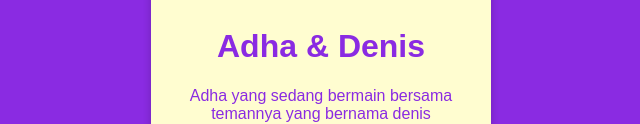
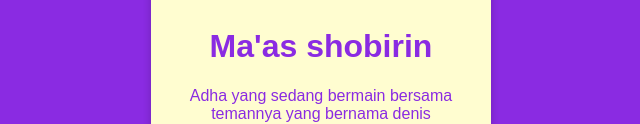
Before and after one commit to 3syke/Syk, a plain HTML site: page index.html in a window 1280 px wide. Shown: the part 223-347 px from the top of the page, without its empty margins (319-959 px from the left). Drawn offline with Linux system fonts and the light colour scheme.

Commit message:
Update index.html

```diff
--- a/index.html
+++ b/index.html
@@ -7,7 +7,7 @@
   <body>
     <div class="kartu-profil">
       <img SRC="IMG_20251017_131755_615.jpg" alt="Foto profil saya">
-      <h1>Adha & Denis</h1>
+      <h1>Ma'as shobirin</h1>
       <p>Adha yang sedang bermain bersama temannya yang bernama denis</p>
       <a href="https://wa.me/qr/HPOEEEVKLTZ5H1">kunjungin whatsapp sobirin333</a>
       <button id="sapaButton">sapa saya!</button>
```
